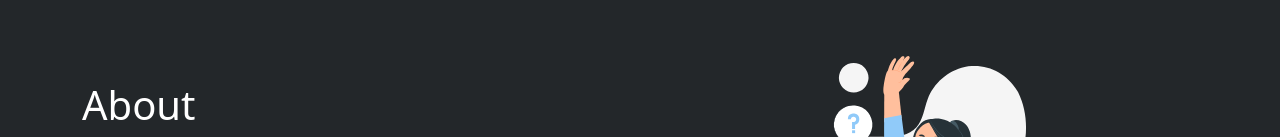
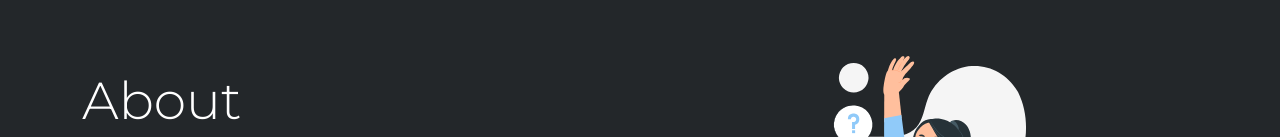
Before and after one commit to blakepotvin/happyr-remastered, a Next.js app: page / in a window 1280 px wide. Shown: the part 815-952 px from the top of the page. Built offline with nearby package versions, Linux system fonts and the light colour scheme.

Commit message:
modified h1 font in sections

```diff
--- a/styles/main.scss
+++ b/styles/main.scss
@@ -64,13 +64,12 @@
 .section {
     min-height: 30vh;
     padding: 3.25rem 2rem;
-
-    // h1::after {
-    //     content:"";
-    //     display: block;
-    //     border-bottom: 2px solid #fff;
-    //     width: 20%;
-    // }
+    h1 {
+        font-family: 'Montserrat', sans-serif;
+        font-size: 3.25rem;
+        font-weight: 400;
+        margin-bottom: 1rem;
+    }
 
     p {
         font-family: Roboto, sans-serif;
@@ -104,6 +103,7 @@
 
 
 @media (max-width: 1130px) {
+    /* Adds responsiveness with gradient background */
     .landing {
         background-size: cover;
     }
```
